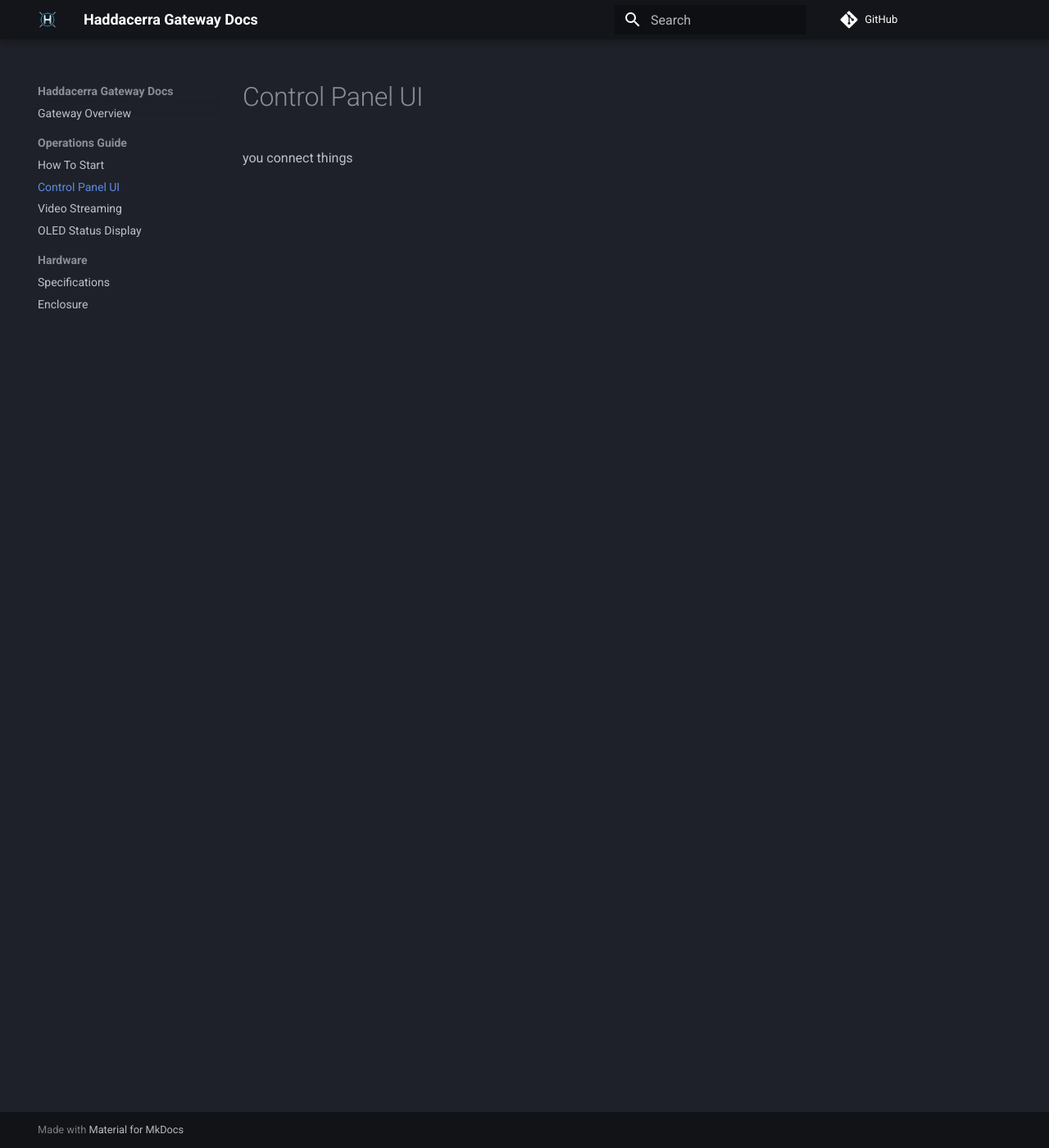
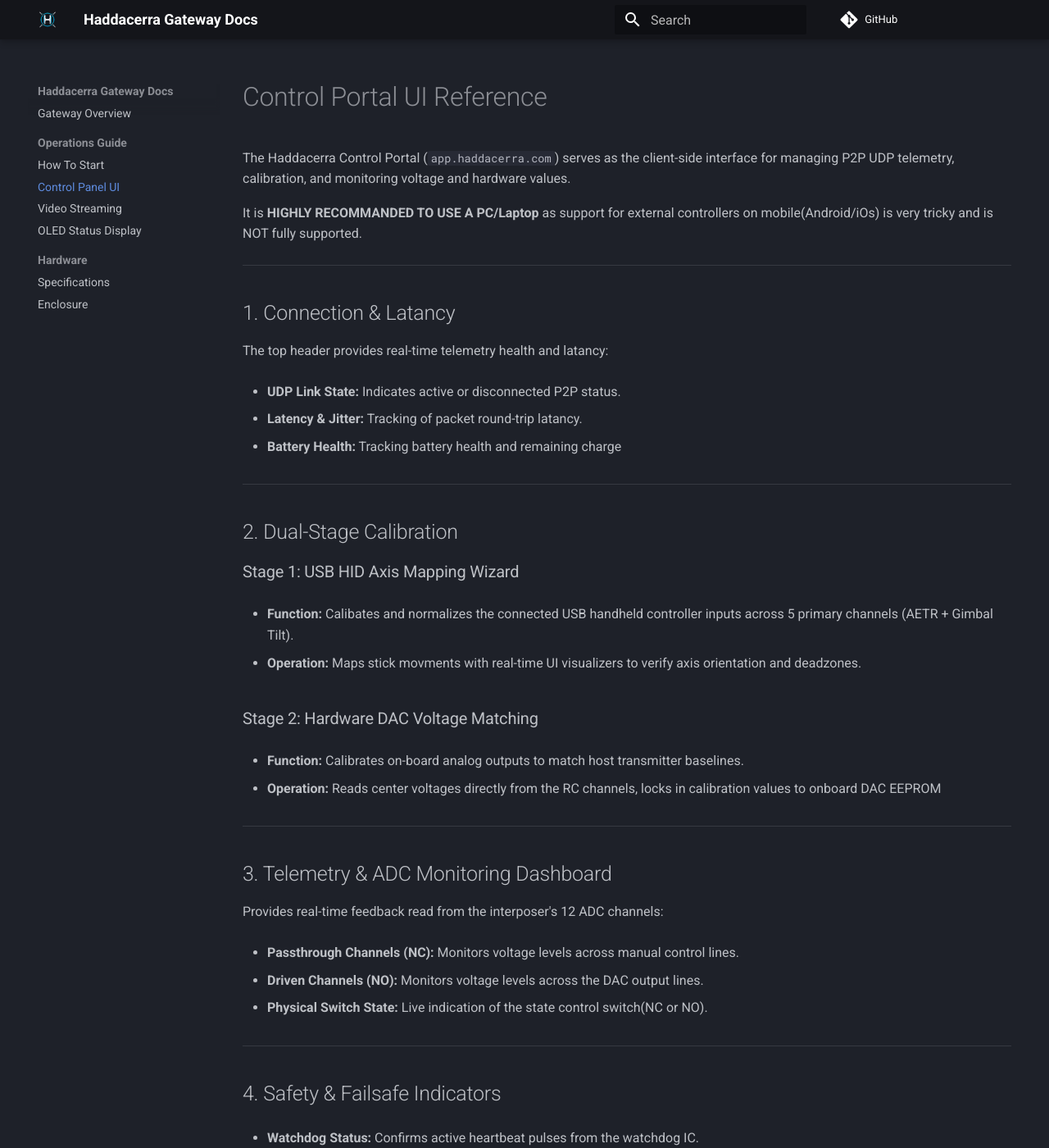
Before and after one commit to Haddacerra/docs, an MkDocs documentation site: the page built from docs/operations/cpui.md, in a window 1280 px wide and 1400 px high. Shown: the whole window at 82% size. Built offline with MkDocs 1.6.1 and Material for MkDocs 9.7.7, drawn with Linux system fonts in a browser that asks for light colours; comment, search, counter and statistics services are not loaded; some of the changed text lies outside the part shown.

```diff
--- a/docs/operations/cpui.md
+++ b/docs/operations/cpui.md
@@ -1 +1,53 @@
-you connect things
+# Control Portal UI Reference
+
+The Haddacerra Control Portal (`app.haddacerra.com`) serves as the client-side interface for managing P2P UDP telemetry, calibration, and monitoring voltage and hardware values.
+
+It is **HIGHLY RECOMMANDED TO USE A PC/Laptop** as support for external controllers on mobile(Android/iOs) is very tricky and is NOT fully supported.
+
+---
+
+## 1. Connection & Latancy
+
+The top header provides real-time telemetry health and latancy:
+
+* **UDP Link State:** Indicates active or disconnected P2P status.
+
+* **Latency & Jitter:** Tracking of packet round-trip latancy.
+
+* **Battery Health:** Tracking battery health and remaining charge
+
+---
+
+## 2. Dual-Stage Calibration
+
+### Stage 1: USB HID Axis Mapping Wizard
+
+* **Function:** Calibates and normalizes the connected USB handheld controller inputs across 5 primary channels (AETR + Gimbal Tilt).
+
+* **Operation:** Maps stick movments with real-time UI visualizers to verify axis orientation and deadzones.
+
+### Stage 2: Hardware DAC Voltage Matching
+
+* **Function:** Calibrates on-board analog outputs to match host transmitter baselines.
+
+* **Operation:** Reads center voltages directly from the RC channels, locks in calibration values to onboard DAC EEPROM
+
+---
+
+## 3. Telemetry & ADC Monitoring Dashboard
+
+Provides real-time feedback read from the interposer's 12 ADC channels:
+
+* **Passthrough Channels (NC):** Monitors voltage levels across manual control lines.
+
+* **Driven Channels (NO):** Monitors voltage levels across the DAC output lines.
+
+* **Physical Switch State:** Live indication of the state control switch(NC or NO).
+
+---
+
+## 4. Safety & Failsafe Indicators
+
+* **Watchdog Status:** Confirms active heartbeat pulses from the watchdog IC.
+
+* **Software P2P Health:** Monitors P2P UDP tunnel's health
```
Also changed, not shown: docs/operations/how-to.md (+13 -0 lines), docs/operations/oled.md (+49 -1 lines).
